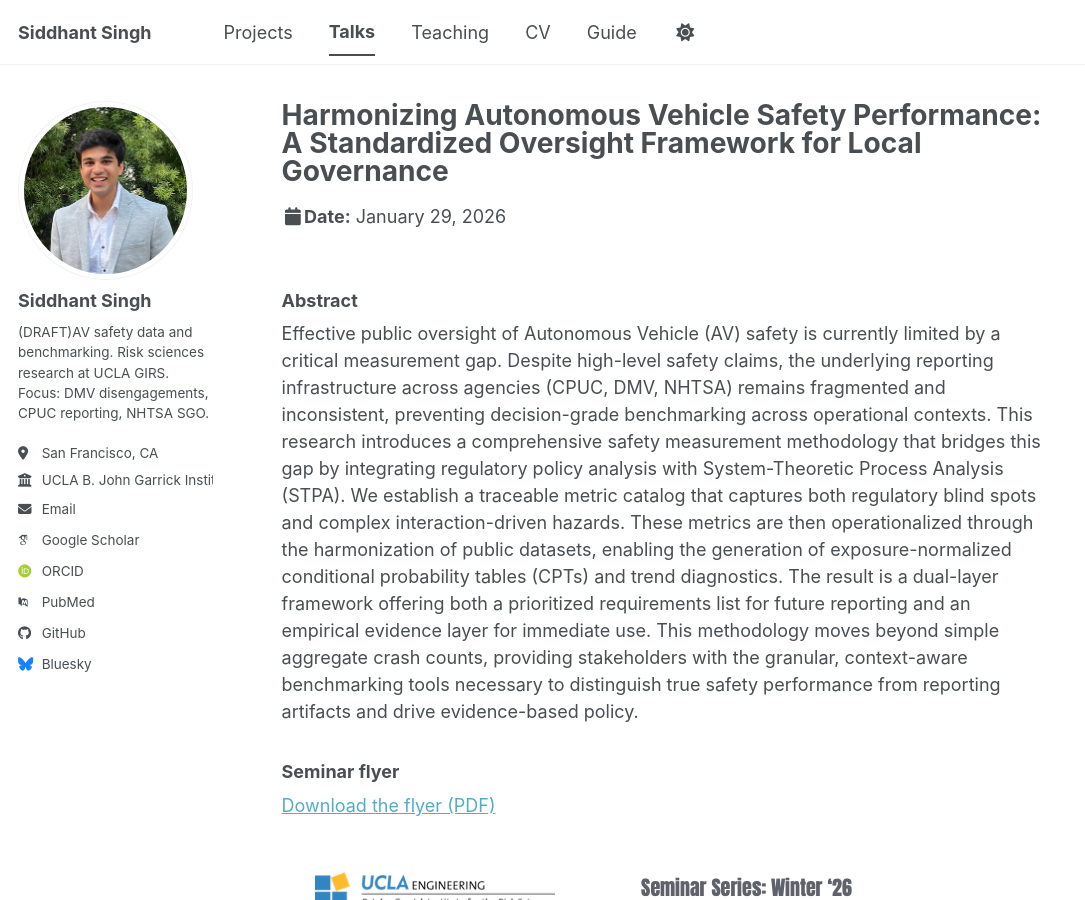
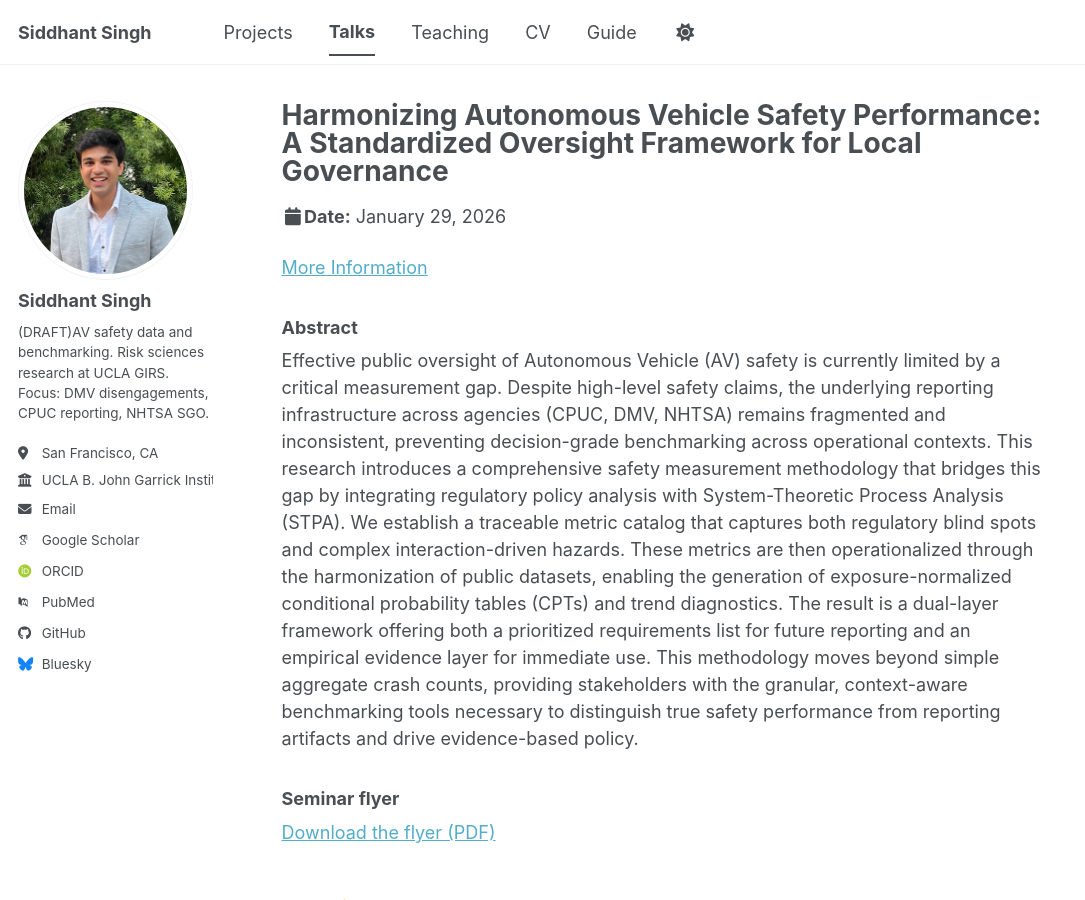
Before and after one commit to sidsingh30/sidsingh30.github.io, a Jekyll site: the page built from _talks/2012-03-01-talk-1.md, in a window 1280 px wide and 900 px high. Shown: the whole window, without its empty margins (0-1085 px from the left). Built offline with Jekyll 4.4.1, drawn with Linux system fonts in a browser that asks for light colours; some web fonts are replaced; a script bundle is joined from its source files by our own code; library files that are not in the unit come from our copies.

Commit message:
Add more information link to talk details
Added a link for more information about the talk.

```diff
--- a/_talks/2012-03-01-talk-1.md
+++ b/_talks/2012-03-01-talk-1.md
@@ -8,6 +8,8 @@ date: 2026-01-29
 location: "Los Angeles, CA, USA"
 ---
 <!--more-->
+[More Information](https://www.risksciences.ucla.edu/news-events-blog/siddhant-singh)
+
 ### Abstract
 Effective public oversight of Autonomous Vehicle (AV) safety is currently limited by a critical
 measurement gap. Despite high-level safety claims, the underlying reporting infrastructure across
```
